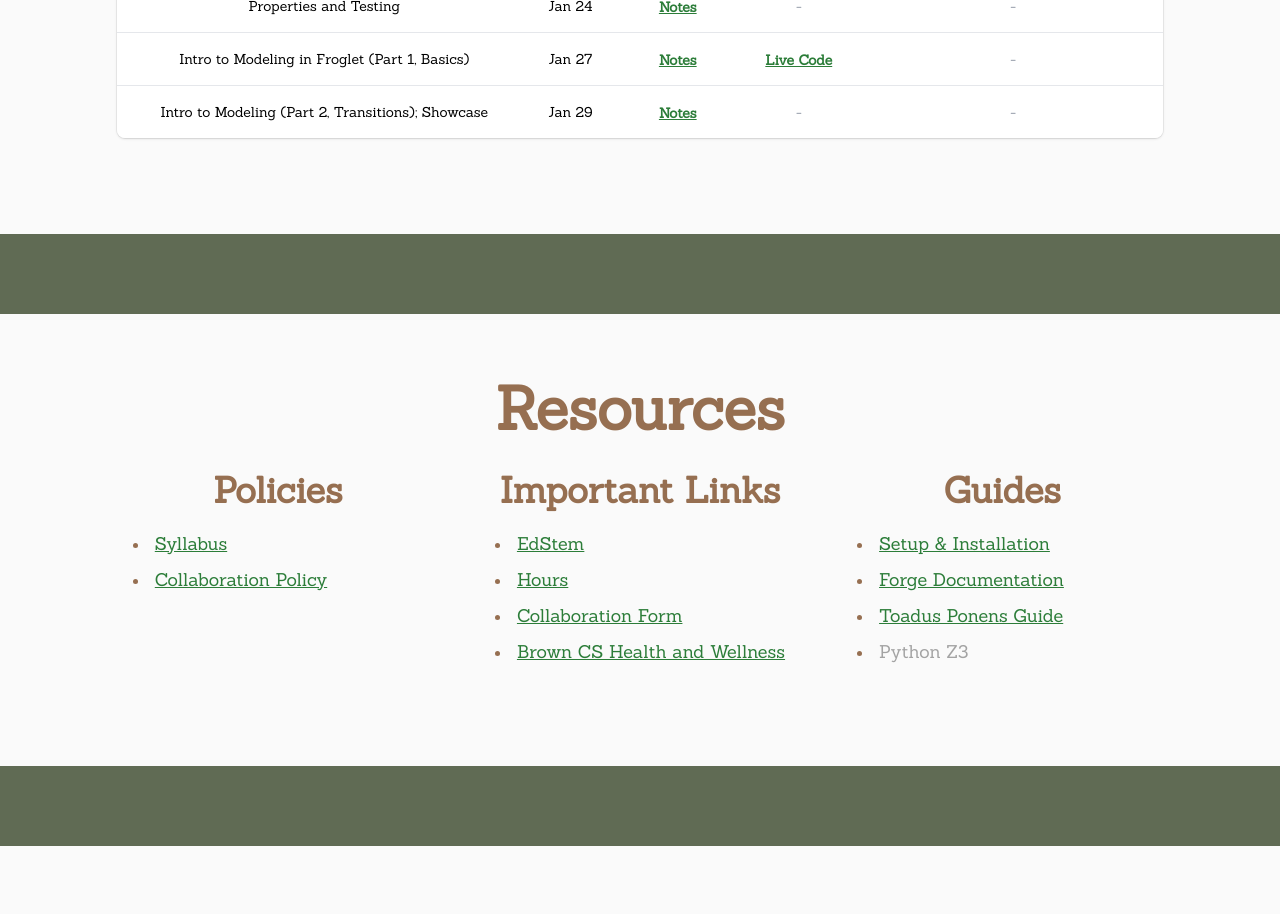
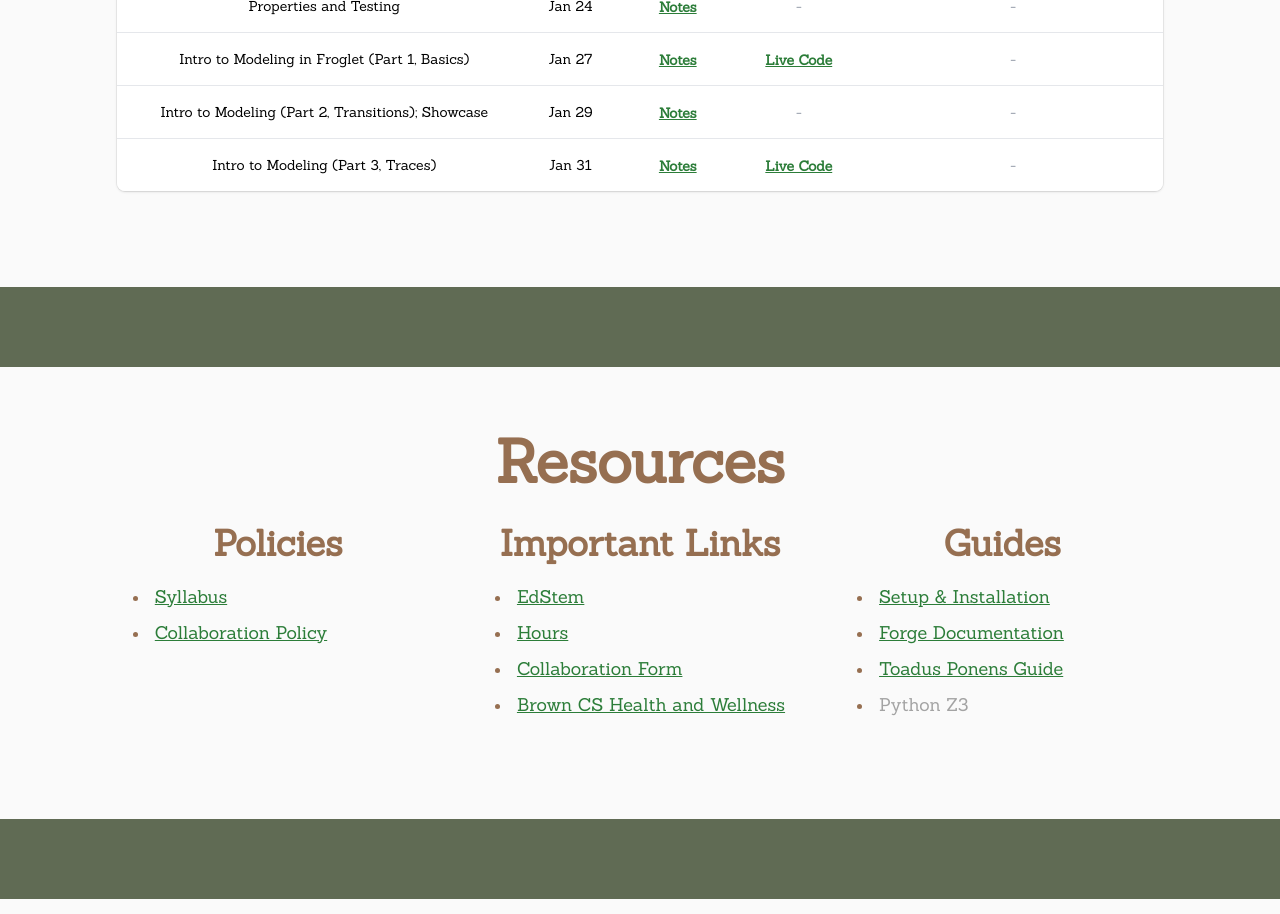
Before and after one commit to csci1710/2025, a React (Create React App) app in the folder my-app/: page / in a window 1280 px wide. Shown: the part 3740-4654 px from the top of the page. Built offline with nearby package versions, Linux system fonts and the light colour scheme; a web font is replaced by a local one.

Commit message:
Lab and lectures

```diff
--- a/my-app/src/SITE_DATA.ts
+++ b/my-app/src/SITE_DATA.ts
@@ -83,15 +83,15 @@ export const lectures: Lecture[] = [
     recordingLink: "",
     liveCodeLink: "",
   },
-  // {
-  //   //name: "Design-Space Exploration and Constraint Solving",
-  //   name: "Intro to Modeling (Part 3, Traces)",
-  //   date: "Jan 31",
-  //   notesLink: "https://tnelson.github.io/forgebook/chapters/adder/rca.html",
-  //   recordingLink: "",
-  //   liveCodeLink:
-  //     "https://csci1710.github.io/book/chapters/intro_modeling/intro_modeling_ttt_3_inclass.frg",
-  // },
+  {
+    //name: "Design-Space Exploration and Constraint Solving",
+    name: "Intro to Modeling (Part 3, Traces)",
+    date: "Jan 31",
+    notesLink: "https://tnelson.github.io/forgebook/chapters/adder/rca.html",
+    recordingLink: "",
+    liveCodeLink:
+      "https://csci1710.github.io/book/chapters/intro_modeling/intro_modeling_ttt_3_inclass.frg",
+  },
   // {
   //   //name: "Discrete Event Systems",
   //   name: "Intro to Modeling (Part 4, FAQ)",
@@ -479,7 +479,7 @@ export const labAssignments: Assignment[] = [
     name: "Tic Tac Toe",
     dateRange: "Jan 29 → Jan 30, 2025",
     href: "https://hackmd.io/@csci1710/HkOLBXstT",
-    autoReleaseDate: "Jan 29, 2025 20:30:00 EST",
+    autoReleaseDate: "Jan 29, 2025 12:30:00 EST",
   },
   {
     name: "N Queens",
```
